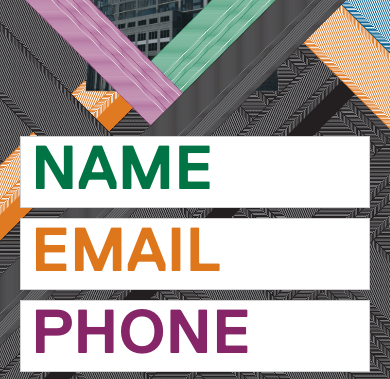
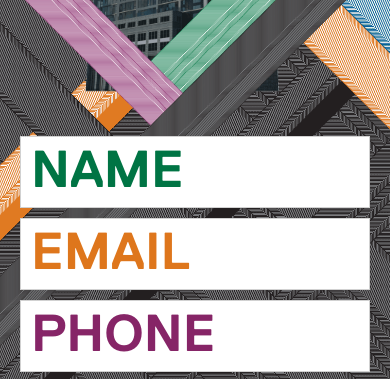
Before and after one commit to headphonesjones/3eleven, a website: page index.html in a window 390 px wide. Shown: the part 410-789 px from the top of the page. Drawn offline with nearby package versions, Linux system fonts and the light colour scheme.

Commit message:
Safari fixes

```diff
--- a/src/styles/base/_global.scss
+++ b/src/styles/base/_global.scss
@@ -126,7 +126,7 @@ body{
     }
 
     @media screen and (max-width: 480px){
-      font-size: 62px;
+      font-size: 52px;
       height: 72px;
     }
   }
@@ -575,7 +575,7 @@ form{
 .parsley-type, .parsley-required, .parsley-pattern {
   list-style: none;
   color: white;
-  font-size: 18px
+  font-size: 18px;
   position: absolute;
   color: maroon;
   right: 20px;
```
Also changed, not shown: dist/styles/screen.css, dist/styles/screen.min.css.
